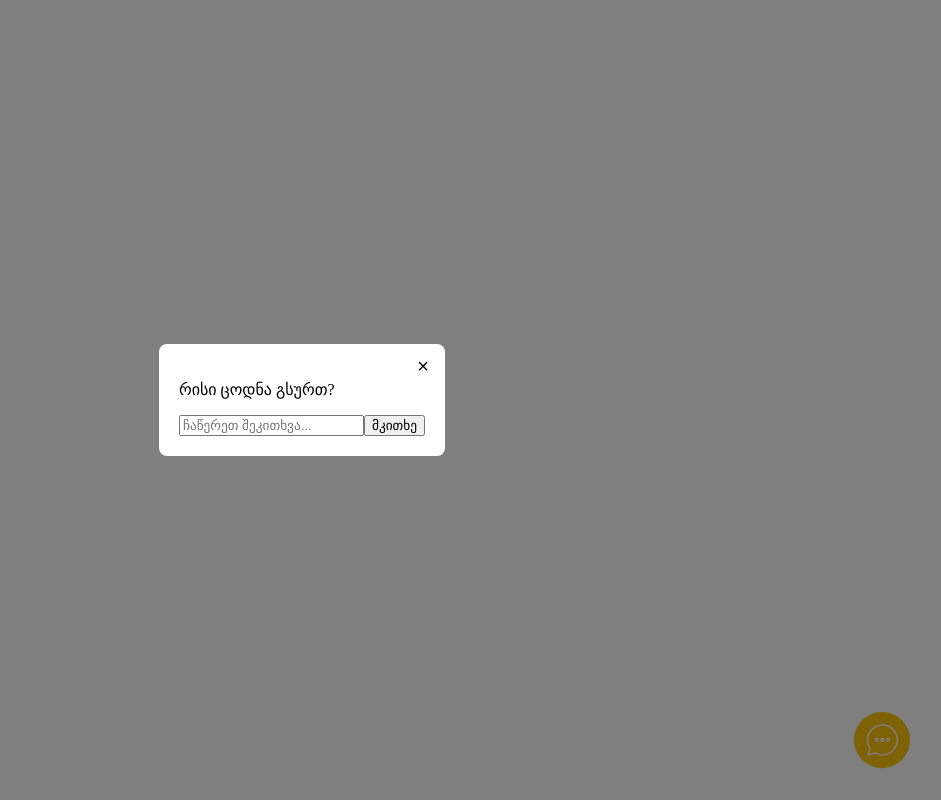
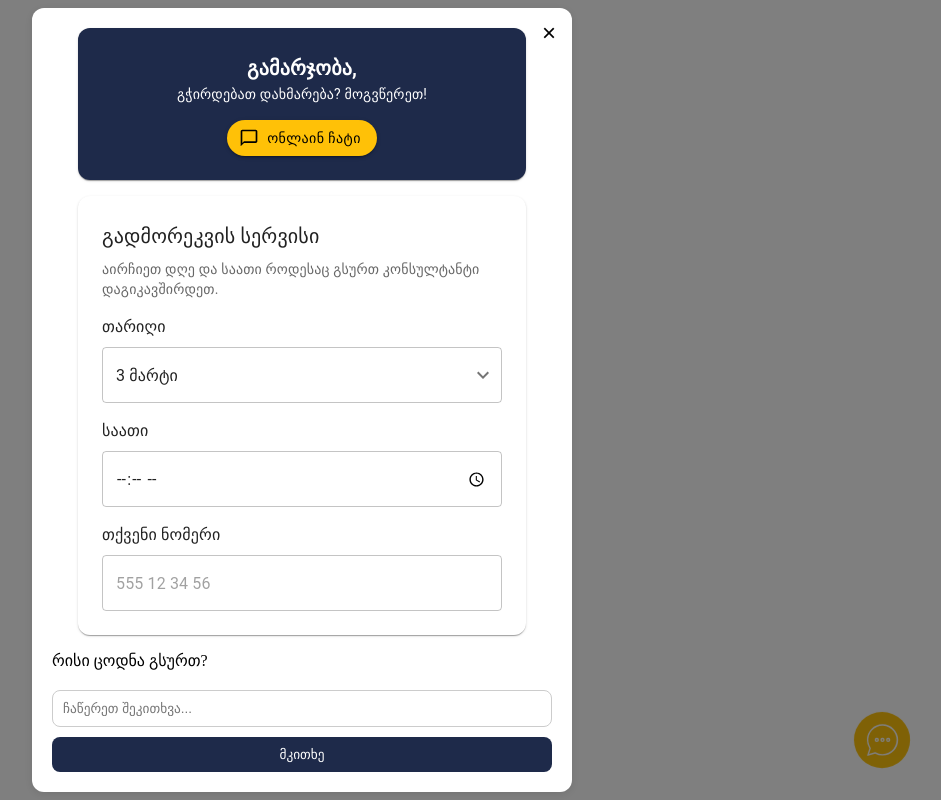
Before and after one commit to nikolozi2001/medical-chatbot-front, a React (Create React App) app: page / in a window 1280 px wide. Both pictures are taken after a click on the picture 1219 px from the left and 740 px from the top of the page. Shown: the whole page, without its empty margins (338-1279 px from the left). Built offline with nearby package versions, Linux system fonts and the light colour scheme.

Commit message:
Add LiveCallerWidget component and enhance modal functionality with improved click handling and styling

```diff
--- a/package.json
+++ b/package.json
@@ -11,7 +11,6 @@
     "@testing-library/jest-dom": "^6.6.3",
     "@testing-library/react": "^16.2.0",
     "@testing-library/user-event": "^13.5.0",
-    "node-sass": "^9.0.0",
     "nodemon": "^3.1.9",
     "postcss-normalize": "^10.0.1",
     "postcss-preset-env": "^10.1.5",
@@ -49,6 +48,7 @@
     "css-loader": "^6.5.1",
     "postcss-loader": "^6.2.1",
     "resolve-url-loader": "^4.0.0",
-    "sass-loader": "^12.3.0"
+    "sass": "^1.85.1",
+    "sass-loader": "^12.6.0"
   }
 }
--- a/src/App.jsx
+++ b/src/App.jsx
@@ -3,6 +3,7 @@ import InputForm from "./components/InputForm";
 import ResponseDisplay from "./components/ResponseDisplay";
 import Modal from "./components/Modal";
 import SmsSvg from "./assets/icons/sms.svg";
+import LiveCallerWidget from "./components/LiveCallerWidget"; // Import the new component
 
 const App = () => {
   const [value, setValue] = useState("");
@@ -56,6 +57,7 @@ const App = () => {
       />
       {isModalOpen && (
         <Modal onClose={() => setIsModalOpen(false)}>
+          <LiveCallerWidget /> {/* Use the new component */}
           <p>რისი ცოდნა გსურთ?</p>
           <InputForm
             value={value}
--- a/src/components/InputForm.jsx
+++ b/src/components/InputForm.jsx
@@ -5,8 +5,13 @@ const InputForm = ({ value, setValue, getResponse, error, loading }) => {
         value={value}
         placeholder="ჩაწერეთ შეკითხვა..."
         onChange={(e) => setValue(e.target.value)}
+        className="input-field"
       />
-      {!error && !loading && <button onClick={getResponse}>მკითხე</button>}
+      {!error && !loading && (
+        <button onClick={getResponse} className="submit-button">
+          მკითხე
+        </button>
+      )}
       {loading && <p>დაელოდეთ...</p>}
     </div>
   );
--- /dev/null
+++ b/src/components/LiveCallerWidget.jsx
@@ -0,0 +1,109 @@
+import React, { useState } from "react";
+import {
+  Box,
+  Button,
+  Card,
+  MenuItem,
+  Select,
+  TextField,
+  Typography,
+} from "@mui/material";
+import ChatBubbleOutlineIcon from "@mui/icons-material/ChatBubbleOutline";
+import ExpandMoreIcon from "@mui/icons-material/ExpandMore";
+
+const LiveCallerWidget = () => {
+  const [time, setTime] = useState("");
+  const [date, setDate] = useState("3 მარტი");
+  const [phone, setPhone] = useState("");
+
+  return (
+    <Box
+      sx={{ display: "flex", flexDirection: "column", alignItems: "center" }}
+    >
+      {/* Top Banner */}
+      <Card
+        sx={{
+          backgroundColor: "#1E2A4A",
+          color: "white",
+          padding: 3,
+          borderRadius: "12px",
+          textAlign: "center",
+          width: "90%",
+          maxWidth: 400,
+          mb: 2,
+        }}
+      >
+        <Typography variant="h6" fontWeight="bold">
+          გამარჯობა,
+        </Typography>
+        <Typography variant="body2">გჭირდებათ დახმარება? მოგვწერეთ!</Typography>
+        <Button
+          variant="contained"
+          sx={{
+            backgroundColor: "#FFC107",
+            color: "black",
+            mt: 2,
+            borderRadius: "20px",
+            textTransform: "none",
+          }}
+          startIcon={<ChatBubbleOutlineIcon />}
+        >
+          ონლაინ ჩატი
+        </Button>
+      </Card>
+
+      {/* Call Request Form */}
+      <Card
+        sx={{ width: "90%", maxWidth: 400, padding: 3, borderRadius: "12px" }}
+      >
+        <Typography variant="h6" gutterBottom>
+          გადმორეკვის სერვისი
+        </Typography>
+        <Typography variant="body2" color="text.secondary">
+          აირჩიეთ დღე და საათი როდესაც გსურთ კონსულტანტი დაგიკავშირდეთ.
+        </Typography>
+
+        {/* Date Selection */}
+        <Typography sx={{ mt: 2 }}>თარიღი</Typography>
+        <Select
+          fullWidth
+          value={date}
+          onChange={(e) => setDate(e.target.value)}
+          displayEmpty
+          sx={{ mt: 1 }}
+          IconComponent={ExpandMoreIcon}
+          onClick={(e) => e.stopPropagation()} // Stop propagation
+        >
+          <MenuItem value={"3 მარტი"}>3 მარტი</MenuItem>
+          <MenuItem value={"4 მარტი"}>4 მარტი</MenuItem>
+          <MenuItem value={"5 მარტი"}>5 მარტი</MenuItem>
+        </Select>
+
+        {/* Time Selection */}
+        <Typography sx={{ mt: 2 }}>საათი</Typography>
+        <TextField
+          fullWidth
+          type="time"
+          value={time}
+          onChange={(e) => setTime(e.target.value)}
+          sx={{ mt: 1 }}
+        />
+
+        {/* Phone Number */}
+        <Typography sx={{ mt: 2 }}>თქვენი ნომერი</Typography>
+        <Box display="flex" alignItems="center" mt={1}>
+
+          <TextField
+            fullWidth
+            type="tel"
+            value={phone}
+            onChange={(e) => setPhone(e.target.value)}
+            placeholder="555 12 34 56"
+          />
+        </Box>
+      </Card>
+    </Box>
+  );
+};
+
+export default LiveCallerWidget;
--- a/src/components/Modal.jsx
+++ b/src/components/Modal.jsx
@@ -6,7 +6,13 @@ const Modal = ({ children, onClose }) => {
 
   useEffect(() => {
     const handleClickOutside = (event) => {
-      if (modalRef.current && !modalRef.current.contains(event.target)) {
+      if (
+        modalRef.current &&
+        !modalRef.current.contains(event.target) &&
+        !event.target.closest(".MuiSelect-root") &&
+        !event.target.closest(".MuiPaper-root") &&
+        !event.target.closest(".MuiPopover-root")
+      ) {
         onClose();
       }
     };
--- a/src/components/Modal.scss
+++ b/src/components/Modal.scss
@@ -2,18 +2,22 @@
   position: fixed;
   top: 0;
   left: 0;
-  right: 0;
-  bottom: 0;
+  width: 100%;
+  height: 100%;
   background: rgba(0, 0, 0, 0.5);
   display: flex;
   justify-content: center;
   align-items: center;
+  z-index: 1000;
 }
 
 .modal-content {
   background: white;
+  border-radius: 12px;
   padding: 20px;
-  border-radius: 8px;
+  width: 90%;
+  max-width: 500px;
+  box-shadow: 0 2px 10px rgba(0, 0, 0, 0.1);
   position: relative;
 }
 
@@ -23,6 +27,45 @@
   right: 10px;
   background: none;
   border: none;
-  font-size: 20px;
+  font-size: 24px;
   cursor: pointer;
 }
+
+.error {
+  color: red;
+  margin-top: 10px;
+}
+
+.input-container {
+  display: flex;
+  flex-direction: column;
+  gap: 10px;
+  margin-top: 20px;
+}
+
+.input-container input {
+  padding: 10px;
+  border: 1px solid #ccc;
+  border-radius: 8px;
+}
+
+.input-container button {
+  padding: 10px;
+  background-color: #1e2a4a;
+  color: white;
+  border: none;
+  border-radius: 8px;
+  cursor: pointer;
+}
+
+.input-container button:hover {
+  background-color: #16203a;
+}
+
+.search-results {
+  margin-top: 20px;
+}
+
+.answer {
+  font-weight: bold;
+}
--- a/src/components/ResponseDisplay.jsx
+++ b/src/components/ResponseDisplay.jsx
@@ -2,7 +2,7 @@ const ResponseDisplay = ({ response }) => {
   return (
     response && (
       <div className="search-results">
-        <p className="answer">პასუხი: {response}</p>
+        <p className="answer response-paragraph">პასუხი: {response}</p>
       </div>
     )
   );
```
Also changed, not shown: 1 other file (tests, documents, lock files or other folders).
